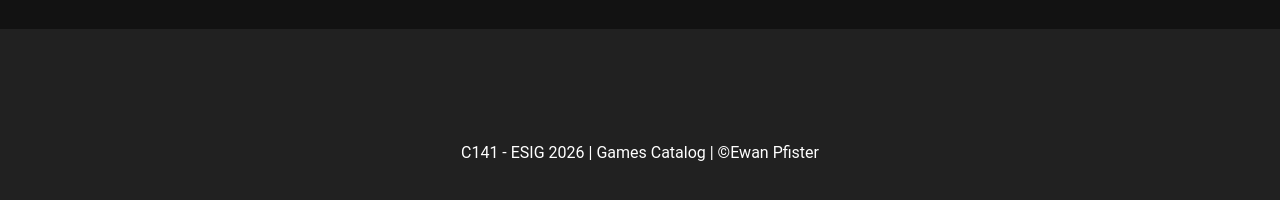
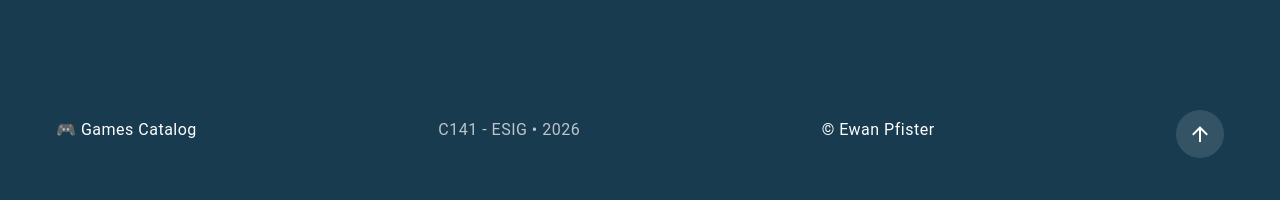
Before and after one commit to Ewan692/C141-projet, a Vue app: page / in a window 1280 px wide. Shown: the part 522-722 px from the top of the page. Built offline with nearby package versions, Linux system fonts and the light colour scheme; no server answers.

Commit message:
Amélioration du footer

```diff
--- a/src/components/AppFooter.vue
+++ b/src/components/AppFooter.vue
@@ -1,10 +1,38 @@
 <template>
-  <v-footer>
-    <div class="px-4 text-center w-100">
-      <!-- Slot par défaut si rien n'est affiché -->
-      <slot>C141 - ESIG {{ new Date().getFullYear() }} | Games Catalog | ©Ewan Pfister</slot>
-    </div>
+  <v-footer class="border-t" color="#183b4f">
+    <!-- Slot par défaut si rien n'est affiché -->
+    <slot>
+      <v-container>
+        <div class="d-flex flex-column flex-md-row align-center justify-space-between py-4">
+          <div class="text-body-1 mb-2 mb-md-0">
+            🎮 Games Catalog
+          </div>
+
+          <div class="text-body-1 text-medium-emphasis">
+            C141 - ESIG • {{ new Date().getFullYear() }}
+          </div>
+
+          <div class="text-body-1 mt-2 mt-md-0">
+            © Ewan Pfister
+          </div>
+
+          <!-- Bouton retour en haut -->
+          <v-btn class="mt-2"
+              icon="mdi-arrow-up"
+              variant="tonal"
+              @click="scrollToTop"
+          />
+        </div>
+      </v-container>
+    </slot>
   </v-footer>
 </template>
 
-<script setup></script>
+<script setup>
+function scrollToTop() {
+  window.scrollTo({
+    top: 0,
+    behavior: 'smooth'
+  })
+}
+</script>
```
